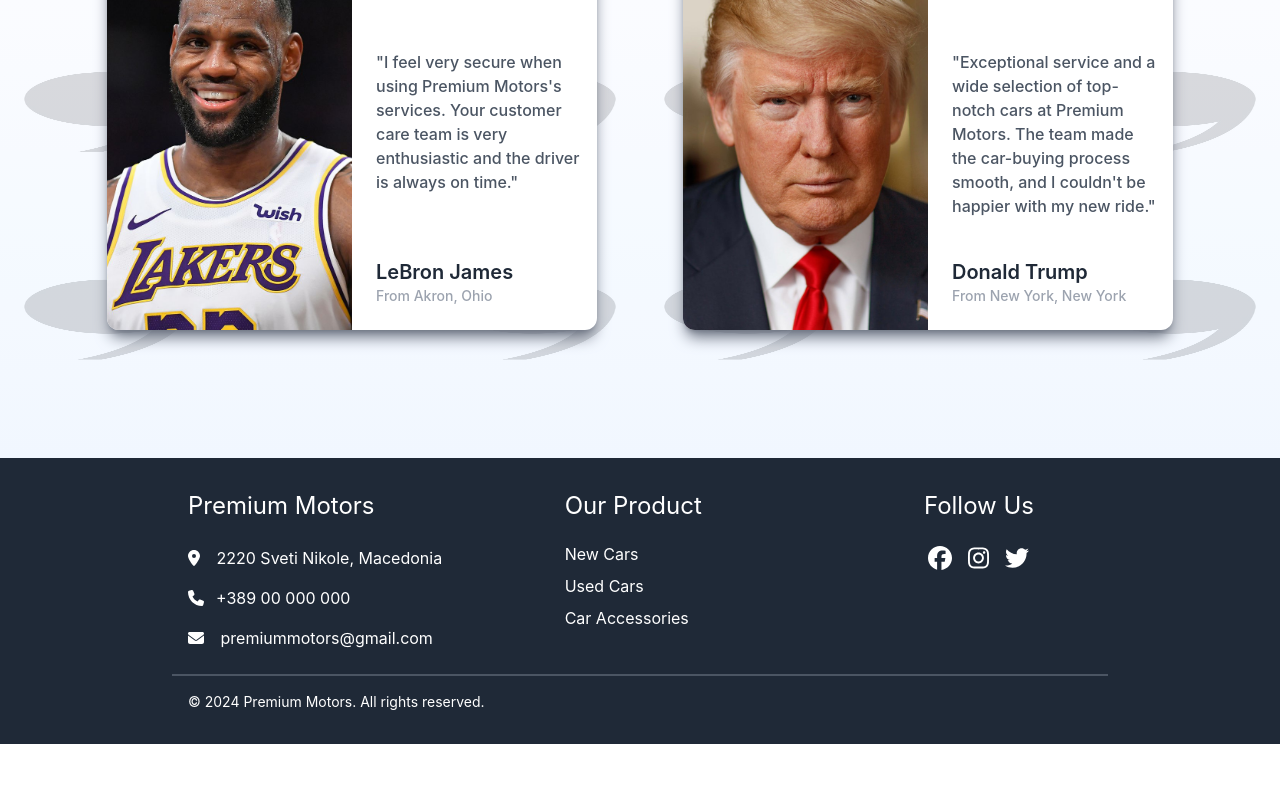
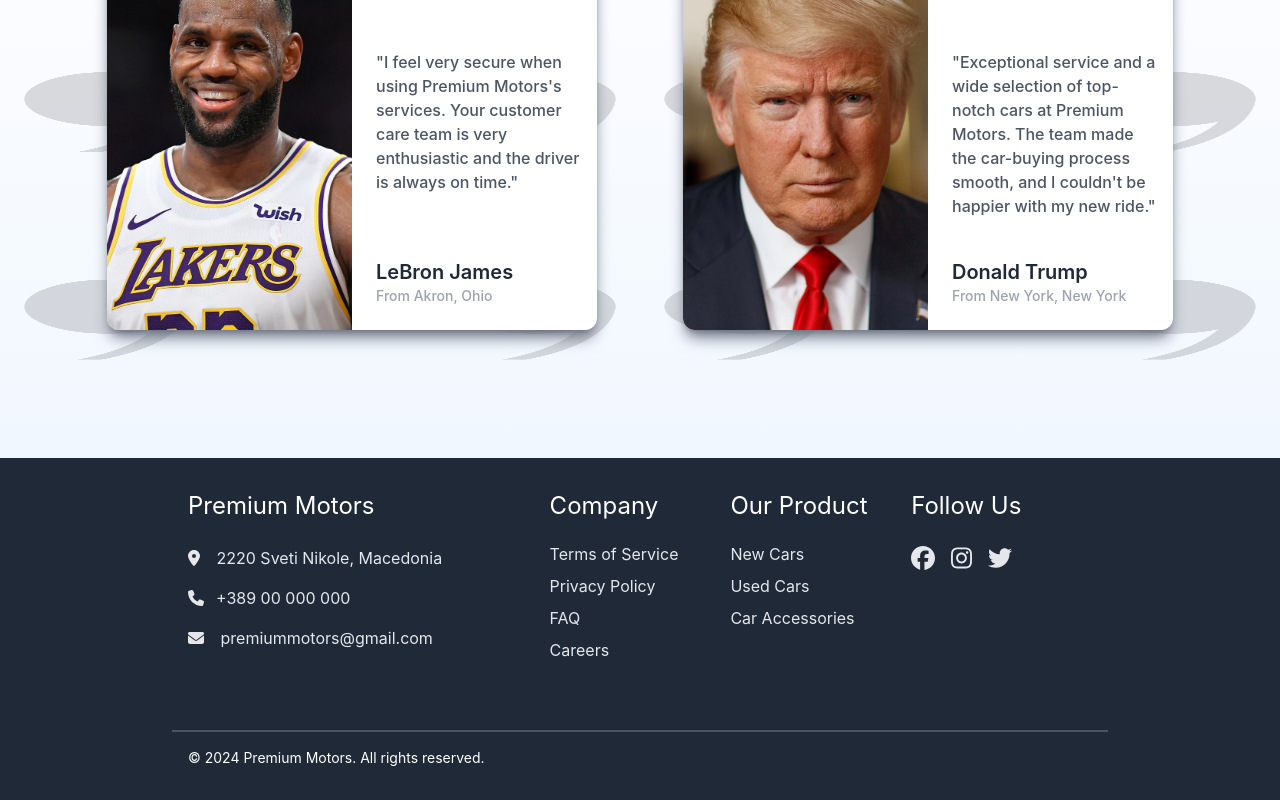
Before and after one commit to nasquez23/premium-motors, a React (Vite) app: page / in a window 1280 px wide. Shown: the part 3962-4762 px from the top of the page. Before the commit the page ends 4706 px from the top, so only its background shows below. Built offline with nearby package versions, Linux system fonts and the light colour scheme.

Commit message:
refactoring the footer and small change to the hero section

```diff
--- a/src/components/Footer.jsx
+++ b/src/components/Footer.jsx
@@ -13,9 +13,9 @@
 export default function Footer() {
   return (
     <footer className="w-full bg-gray-800 text-white p-4">
-      <div className="w-3/4 m-auto flex flex-row justify-between text-center p-4 border-b-2 border-gray-600">
-        <div className="w-1/3">
-          <h3 className="text-2xl pb-4 text-bold text-left">Premium Motors</h3>
+      <div className="w-3/4 max-lg:w-[85%] m-auto grid grid-cols-5 max-lg:grid-cols-3 justify-between text-center p-4 pb-16 border-b-2 border-gray-600 text-gray-200">
+        <div className="col-span-2 max-lg:col-span-2 max-lg:mb-10">
+          <h3 className="text-2xl pb-4 text-bold text-left text-white">Premium Motors</h3>
           <p className="text-md py-2 text-left">
             <FontAwesomeIcon icon={faMapMarkerAlt} className="pr-3" /> 2220
             Sveti Nikole, Macedonia
@@ -29,14 +29,21 @@
             premiummotors@gmail.com
           </p>
         </div>
-        <div className="w-1/4">
-          <h3 className="text-2xl pb-4 text-bold text-left">Our Product</h3>
+        <div className="text-left">
+          <h3 className="text-2xl pb-4 text-white">Company</h3>
+          <p className="text-md py-1">Terms of Service</p>
+          <p className="text-md py-1">Privacy Policy</p>
+          <p className="text-md py-1">FAQ</p>
+          <p className="text-md py-1">Careers</p>
+        </div>
+        <div className="max-lg:col-span-2">
+          <h3 className="text-2xl pb-4 text-left text-white">Our Product</h3>
           <p className="text-md text-left py-1">New Cars</p>
           <p className="text-md text-left py-1">Used Cars</p>
           <p className="text-md text-left py-1">Car Accessories</p>
         </div>
-        <div className="w-1/4">
-          <h3 className="text-2xl pb-4 text-bold mb-2">Follow Us</h3>
+        <div className="text-left">
+          <h3 className="text-2xl pb-4 text-bold mb-2 text-white">Follow Us</h3>
           <a href="http://www.facebook.com" target="_blank">
             <FontAwesomeIcon icon={faFacebook} className="h-6" />
           </a>
@@ -48,9 +55,10 @@
           </a>
         </div>
       </div>
-      <p className="w-3/4 m-auto text-sm p-4">
+      <p className="w-3/4 m-auto max-lg:w-[85%] max-lg:mx-8 text-sm p-4">
         &copy; 2024 Premium Motors. All rights reserved.
       </p>
     </footer>
   );
+
 }
--- a/src/components/Header.jsx
+++ b/src/components/Header.jsx
@@ -26,7 +26,7 @@
       </Link>
       <button
         onClick={toggleNavigaton}
-        className="block xl:hidden lg:hidden text-black pr-10 hover:text-blue-500"
+        className="block xl:hidden lg:hidden text-gray-800 pr-10 hover:text-blue-500"
       >
         <FontAwesomeIcon icon={faBars} className="w-full h-8" />
       </button>
--- a/src/components/Hero.jsx
+++ b/src/components/Hero.jsx
@@ -9,7 +9,7 @@
         <h2 className="text-6xl text-gray-900 font-semibold mt-20 lg:mt-10 xl:mt-10">
           Find Your Perfect Ride
         </h2>
-        <p className="text-2xl text-gray-800 mt-10 xl:mt-6 lg:mt-6">
+        <p className="text-2xl text-gray-800 mt-10 xl:mt-6 lg:mt-6 max-lg:w-[90%] max-lg:mx-auto">
           Explore a wide range of high-quality cars at affordable prices. Your
           dream car awaits.
         </p>
```
